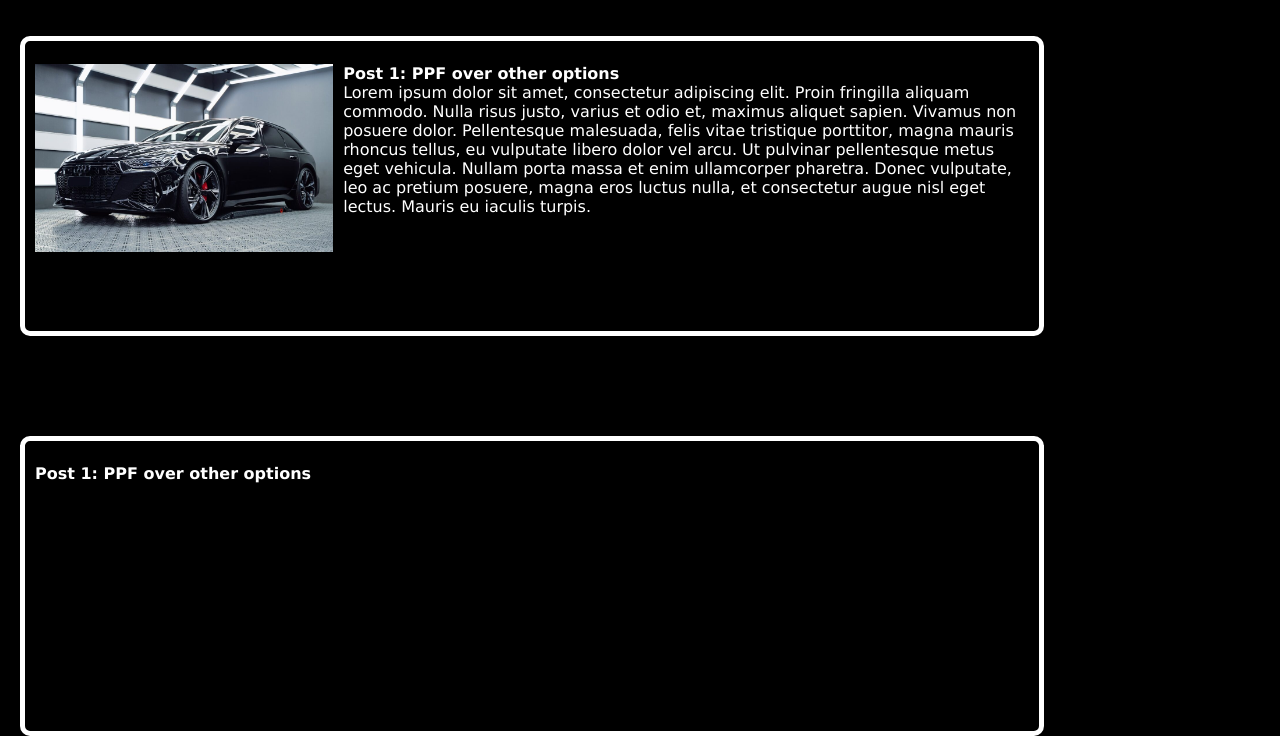
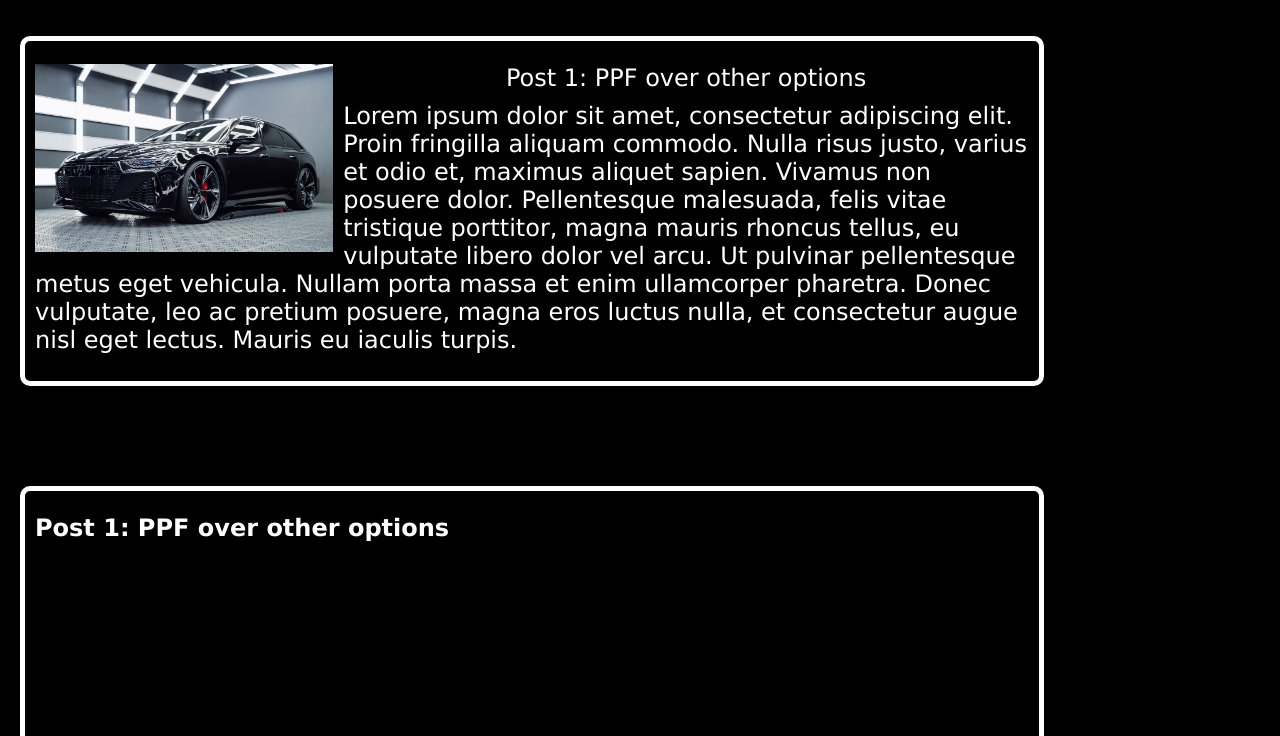
Before and after one commit to omchunamari/seamlessfilms, a website: page client/blog.html in a window 1280 px wide. Shown: the part 64-800 px from the top of the page. Drawn offline with nearby package versions, Linux system fonts and the light colour scheme.

Commit message:
finallll committt

```diff
--- a/client/blog.html
+++ b/client/blog.html
@@ -4,6 +4,7 @@
 <head>
     <meta charset="UTF-8">
     <meta name="viewport" content="width=device-width, initial-scale=1.0">
+    <title>Blog</title>
     <title>Seamless Films</title>
     <link rel="stylesheet" href="./style.css" type="text/css">
     <link rel="shortcut icon" href="favicon/favicon.ico" type="image/x-icon">
@@ -48,9 +49,11 @@
     <div class="par">
     <div class="blog">
         <div class="post1">
-            <b style="text-align: center;">Post 1: PPF over other options</b>
+
+            <div style="text-align: center;">Post 1: PPF over other options
             <img src="./ppf images/clear.jpg" alt="" height="30%" width="30%" class="img-blog1">
-            <p>Lorem ipsum dolor sit amet, consectetur adipiscing elit. Proin fringilla aliquam commodo. Nulla risus justo, varius et odio et, maximus aliquet sapien. Vivamus non posuere dolor. Pellentesque malesuada, felis vitae tristique porttitor, magna mauris rhoncus tellus, eu vulputate libero dolor vel arcu. Ut pulvinar pellentesque metus eget vehicula. Nullam porta massa et enim ullamcorper pharetra. Donec vulputate, leo ac pretium posuere, magna eros luctus nulla, et consectetur augue nisl eget lectus. Mauris eu iaculis turpis.</p>
+            <p style="text-align: left; margin-top:10px;">Lorem ipsum dolor sit amet, consectetur adipiscing elit. Proin fringilla aliquam commodo. Nulla risus justo, varius et odio et, maximus aliquet sapien. Vivamus non posuere dolor. Pellentesque malesuada, felis vitae tristique porttitor, magna mauris rhoncus tellus, eu vulputate libero dolor vel arcu. Ut pulvinar pellentesque metus eget vehicula. Nullam porta massa et enim ullamcorper pharetra. Donec vulputate, leo ac pretium posuere, magna eros luctus nulla, et consectetur augue nisl eget lectus. Mauris eu iaculis turpis.</p>
+        </div>
 
 
         </div>
--- a/client/style.css
+++ b/client/style.css
@@ -736,9 +736,14 @@ footer{
     justify-content: center;
 
     width: 80%;
-    height: 300px;
+    height: 350px;
     border: 5px solid white;
     border-radius: 10px;
+    overflow: auto;
+    background-color: rgb(0, 0, 0);
+    color: white;
+    font-size: 24px;
+    transition: all 0.5s ease-in-out;
 
 
 
```
